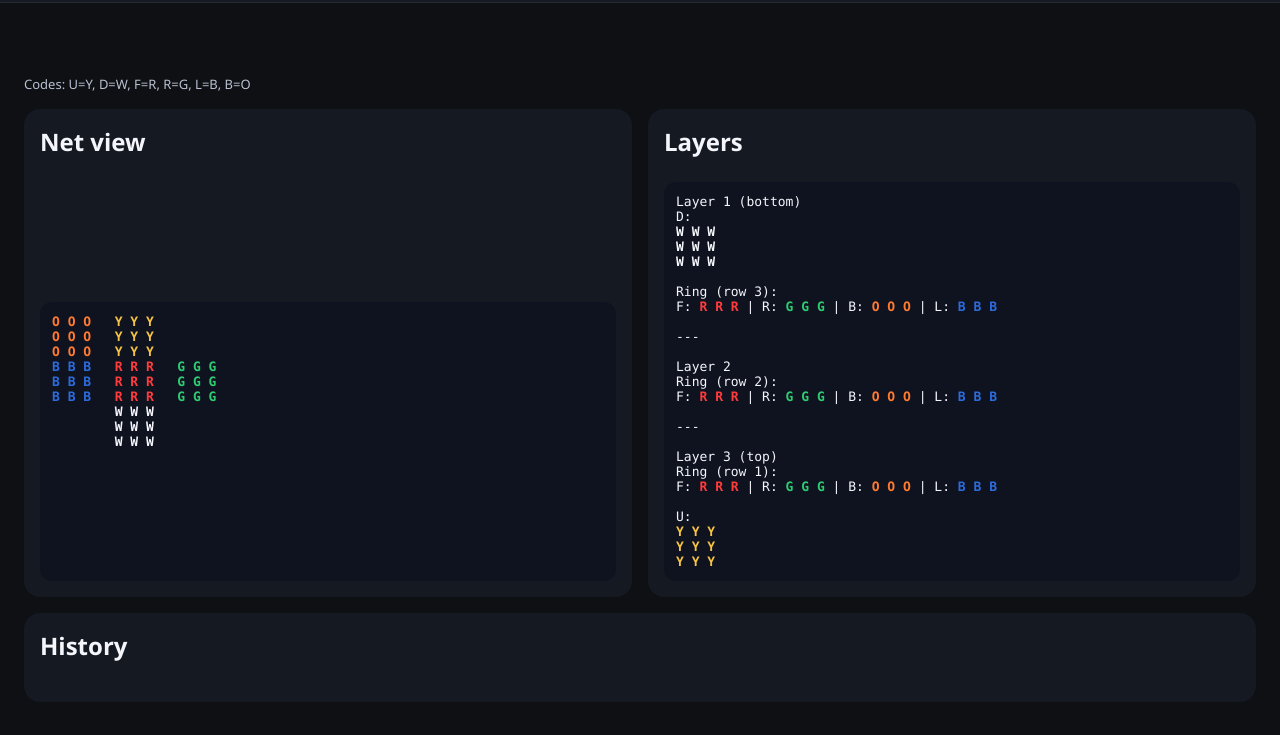
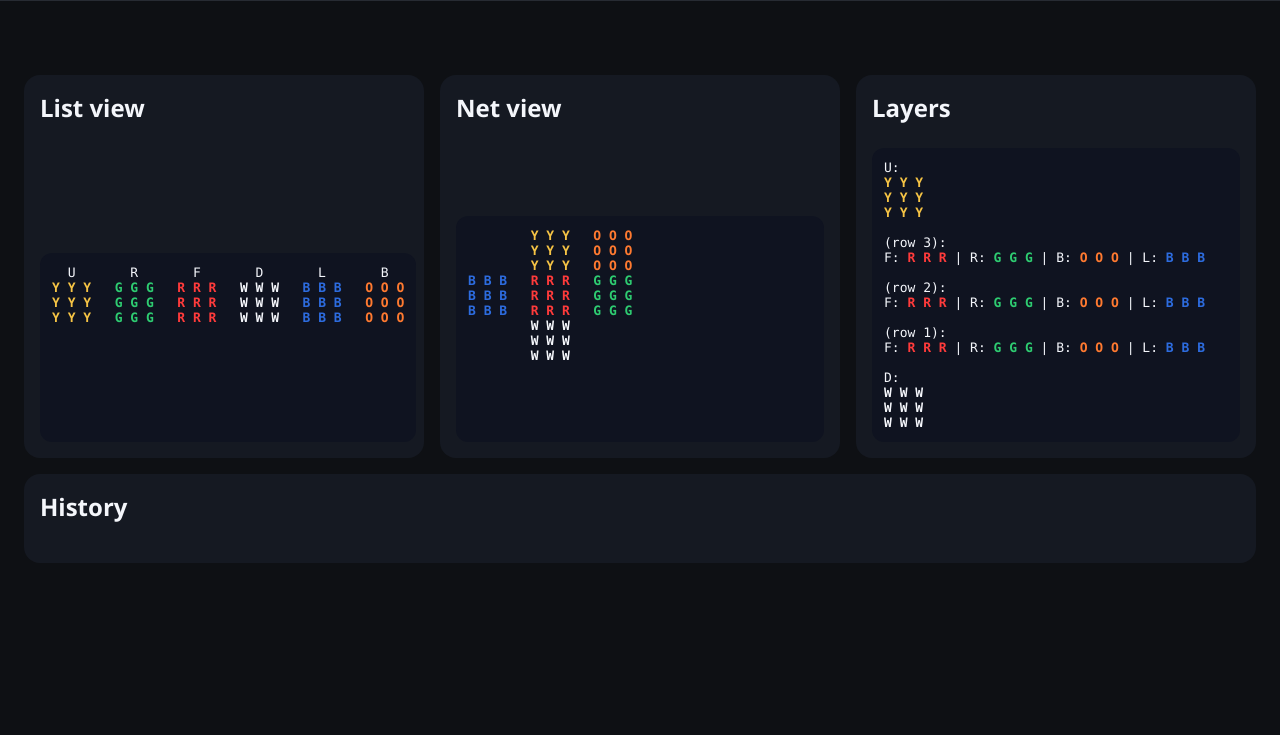
Before and after one commit to mondary/Web_pkrubik, a plain HTML site: page cube-debug.html in a window 1280 px wide. Shown: the part 65-800 px from the top of the page. Drawn offline with Linux system fonts and the light colour scheme.

Commit message:
fix view debug

```diff
--- a/cube-debug.html
+++ b/cube-debug.html
@@ -65,7 +65,7 @@
       .panels {
         display: grid;
         gap: 16px;
-        grid-template-columns: minmax(280px, 1fr) minmax(280px, 1fr);
+        grid-template-columns: repeat(3, minmax(240px, 1fr));
       }
 
       .panel {
@@ -78,7 +78,7 @@
 
       .controls {
         display: grid;
-        grid-template-columns: minmax(220px, 1fr) auto auto auto auto;
+        grid-template-columns: minmax(220px, 1fr) auto auto auto;
         gap: 8px;
         align-items: center;
         flex: 1;
@@ -200,12 +200,7 @@
       <div class="header-inner">
         <h1 class="header-title">Cube debug</h1>
         <div class="controls">
-          <input id="sequence" type="text" value="R U R U" />
-          <select id="view-select">
-            <option value="list">List (U R F D L B)</option>
-            <option value="net-classic" selected>Net (B U / L F R / D)</option>
-            <option value="net-front">U top, B bottom (U / L F R / D / B)</option>
-          </select>
+          <input id="sequence" type="text" value="R U R' U'" />
           <button id="apply">Apply</button>
           <button id="reset">Reset</button>
           <button id="snapshot">Snapshot</button>
@@ -214,11 +209,13 @@
     </header>
 
     <div class="layout">
-      <div class="legend">
-        Codes: U=Y, D=W, F=R, R=G, L=B, B=O
-      </div>
 
       <div class="panels">
+        <section class="panel">
+          <h2>List view</h2>
+          <pre id="state-list"></pre>
+        </section>
+
         <section class="panel">
           <h2>Net view</h2>
           <pre id="state-net"></pre>
@@ -254,10 +251,10 @@
       let stickers = [];
       let step = 0;
 
+      const listEl = document.getElementById("state-list");
       const netEl = document.getElementById("state-net");
       const layersEl = document.getElementById("state-layers");
       const historyEl = document.getElementById("history");
-      const viewSelectEl = document.getElementById("view-select");
 
       function buildCoords() {
         coords = Array.from({ length: size }, (_, i) => i - (size - 1) / 2);
@@ -460,18 +457,25 @@
       }
 
       function formatList(colors) {
-        const formatFaceHtml = (face) => {
-          const rows = faceLines(face, colors).map(formatRow).join("\n");
-          return `${face}\n${rows}`;
+        const faceWidth = size * 2 - 1;
+        const padLabel = (label) => {
+          const left = Math.floor((faceWidth - 1) / 2);
+          const right = faceWidth - 1 - left;
+          return `${" ".repeat(left)}${label}${" ".repeat(right)}`;
         };
-        return [
-          formatFaceHtml("U"),
-          formatFaceHtml("R"),
-          formatFaceHtml("F"),
-          formatFaceHtml("D"),
-          formatFaceHtml("L"),
-          formatFaceHtml("B"),
-        ].join("\n\n");
+
+        const faces = ["U", "R", "F", "D", "L", "B"].map((face) => ({
+          face,
+          rows: faceLines(face, colors).map(formatRow),
+        }));
+
+        const blocks = faces.map((block) => {
+          return [padLabel(block.face), ...block.rows];
+        });
+
+        const spacer = "   ";
+        const merged = mergeRow(blocks, spacer);
+        return merged.join("\n");
       }
 
       function formatNetClassic(colors) {
@@ -486,28 +490,9 @@
         const blank = blankLines(faceWidth);
 
         return [
-          ...mergeRow([B, U, blank], spacer),
+          ...mergeRow([blank, U, B], spacer),
           ...mergeRow([L, F, R], spacer),
           ...mergeRow([blank, D, blank], spacer),
-        ].join("\n");
-      }
-
-      function formatNetFront(colors) {
-        const faceWidth = size * 2 - 1;
-        const spacer = "   ";
-        const U = faceLines("U", colors).map(formatRow);
-        const D = faceLines("D", colors).map(formatRow);
-        const L = faceLines("L", colors).map(formatRow);
-        const F = faceLines("F", colors).map(formatRow);
-        const R = faceLines("R", colors).map(formatRow);
-        const B = faceLines("B", colors).map(formatRow);
-        const blank = blankLines(faceWidth);
-
-        return [
-          ...mergeRow([blank, U, blank], spacer),
-          ...mergeRow([L, F, R], spacer),
-          ...mergeRow([blank, D, blank], spacer),
-          ...mergeRow([blank, B, blank], spacer),
         ].join("\n");
       }
 
@@ -515,8 +500,9 @@
         return size - 1 - coords.indexOf(y);
       }
 
-      function formatLayer(y, colors) {
+      function formatLayerRow(y, colors) {
         const rowIndex = layerRowIndex(y);
+        const rowNumber = coords.indexOf(y) + 1;
         const grids = {
           F: faceLines("F", colors),
           R: faceLines("R", colors),
@@ -530,43 +516,28 @@
           return `${face}: ${formatRow(grids[face][rowIndex])}`;
         });
 
-        const parts = [];
-        if (y === minCoord) {
-          parts.push("D:");
-          grids.D.forEach((row) => parts.push(formatRow(row)));
-          parts.push("");
-        }
-
-        parts.push(`Ring (row ${rowIndex + 1}):`);
-        parts.push(ring.join(" | "));
-
-        if (y === maxCoord) {
-          parts.push("");
-          parts.push("U:");
-          grids.U.forEach((row) => parts.push(formatRow(row)));
-        }
-
-        return parts.join("\n");
+        return [`(row ${rowNumber}):`, ring.join(" | ")].join("\n");
       }
 
       function formatLayers(colors) {
-        const layers = coords.map((y) => {
-          const name = y === minCoord ? "Layer 1 (bottom)" : y === maxCoord ? `Layer ${size} (top)` : `Layer ${coords.indexOf(y) + 1}`;
-          return `${name}\n${formatLayer(y, colors)}`;
-        });
-        return layers.join("\n\n---\n\n");
-      }
-
-      function formatNet(colors) {
-        const view = viewSelectEl.value;
-        if (view === "net-classic") return formatNetClassic(colors);
-        if (view === "net-front") return formatNetFront(colors);
-        return formatList(colors);
+        const top = faceLines("U", colors).map(formatRow);
+        const bottom = faceLines("D", colors).map(formatRow);
+        const rows = [...coords].reverse().map((y) => formatLayerRow(y, colors));
+        return [
+          "U:",
+          ...top,
+          "",
+          rows.join("\n\n"),
+          "",
+          "D:",
+          ...bottom,
+        ].join("\n");
       }
 
       function renderViews() {
         const colors = faceColors();
-        netEl.innerHTML = formatNet(colors);
+        listEl.innerHTML = formatList(colors);
+        netEl.innerHTML = formatNetClassic(colors);
         layersEl.innerHTML = formatLayers(colors);
       }
 
@@ -581,17 +552,24 @@
         const netTitle = document.createElement("div");
         netTitle.textContent = "Net view";
         const netPre = document.createElement("pre");
-        netPre.innerHTML = formatNet(faceColors());
+        netPre.innerHTML = formatNetClassic(faceColors());
 
         const layerTitle = document.createElement("div");
         layerTitle.textContent = "Layers";
         const layerPre = document.createElement("pre");
         layerPre.innerHTML = formatLayers(faceColors());
 
+        const listTitle = document.createElement("div");
+        listTitle.textContent = "List view";
+        const listPre = document.createElement("pre");
+        listPre.innerHTML = formatList(faceColors());
+
         wrapper.appendChild(netTitle);
         wrapper.appendChild(netPre);
         wrapper.appendChild(layerTitle);
         wrapper.appendChild(layerPre);
+        wrapper.appendChild(listTitle);
+        wrapper.appendChild(listPre);
         entry.appendChild(summary);
         entry.appendChild(wrapper);
         historyEl.prepend(entry);
@@ -626,10 +604,6 @@
         logState(`Step ${step}: snapshot`);
       });
 
-      viewSelectEl.addEventListener("change", () => {
-        renderViews();
-      });
-
       resetCube();
     </script>
   </body>
```
